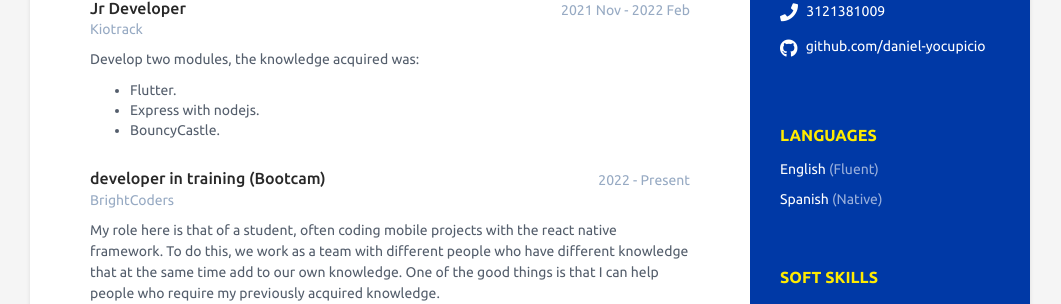
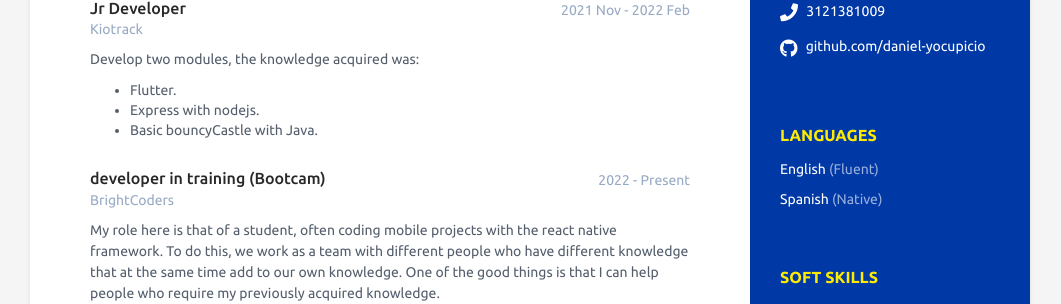
Before and after one commit to BC-MAY-21-RN/scorecard-daniel-yocupicio, a Jekyll site: the page built from index.html, in a window 1280 px wide. Shown: the part 505-809 px from the top of the page, without its empty margins (110-1171 px from the left). Built offline with Jekyll 4.4.1, drawn with Linux system fonts in a browser that asks for light colours.

Commit message:
fix experiences

```diff
--- a/_data/data.yml
+++ b/_data/data.yml
@@ -62,7 +62,7 @@ experiences:
       Develop two modules, the knowledge acquired was:
         - Flutter.
         - Express with nodejs.
-        - BouncyCastle.
+        - Basic bouncyCastle with Java.
 
   - role: developer in training (Bootcam)
     time: 2022 - Present
```
